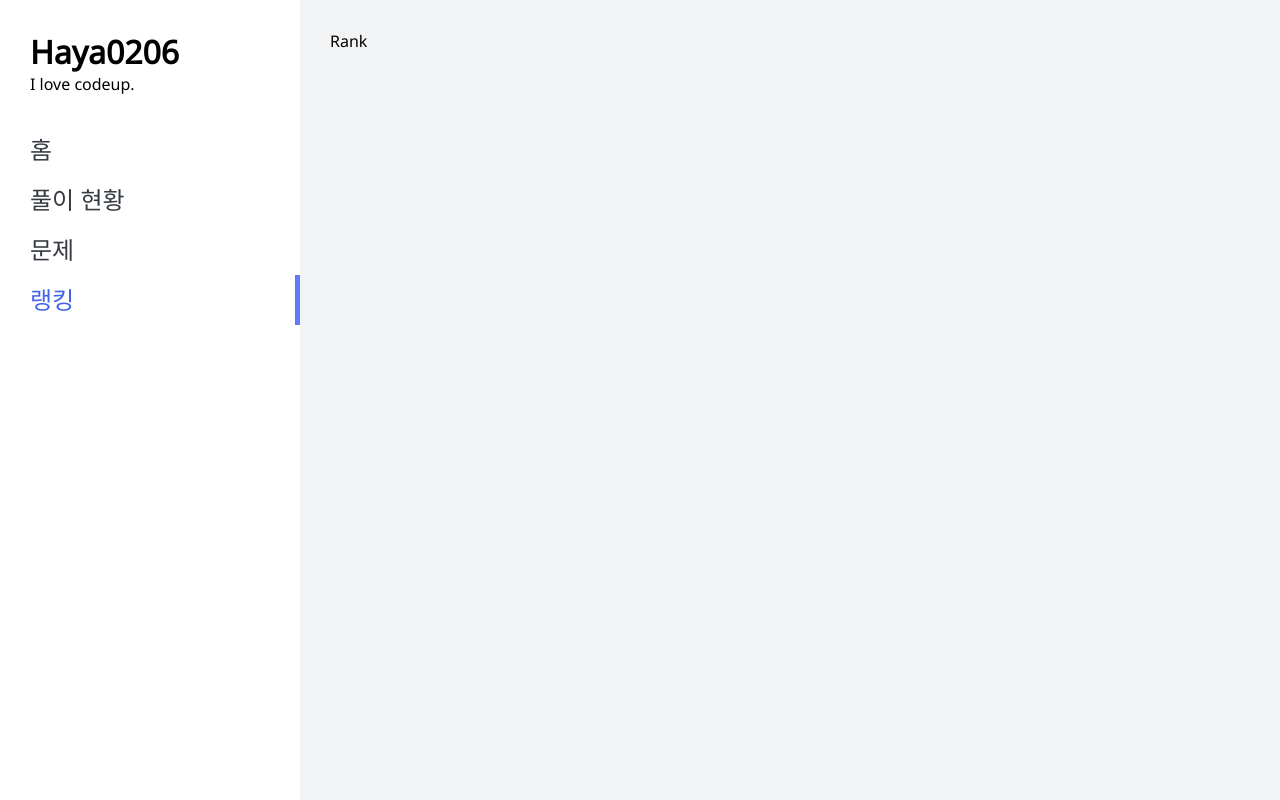
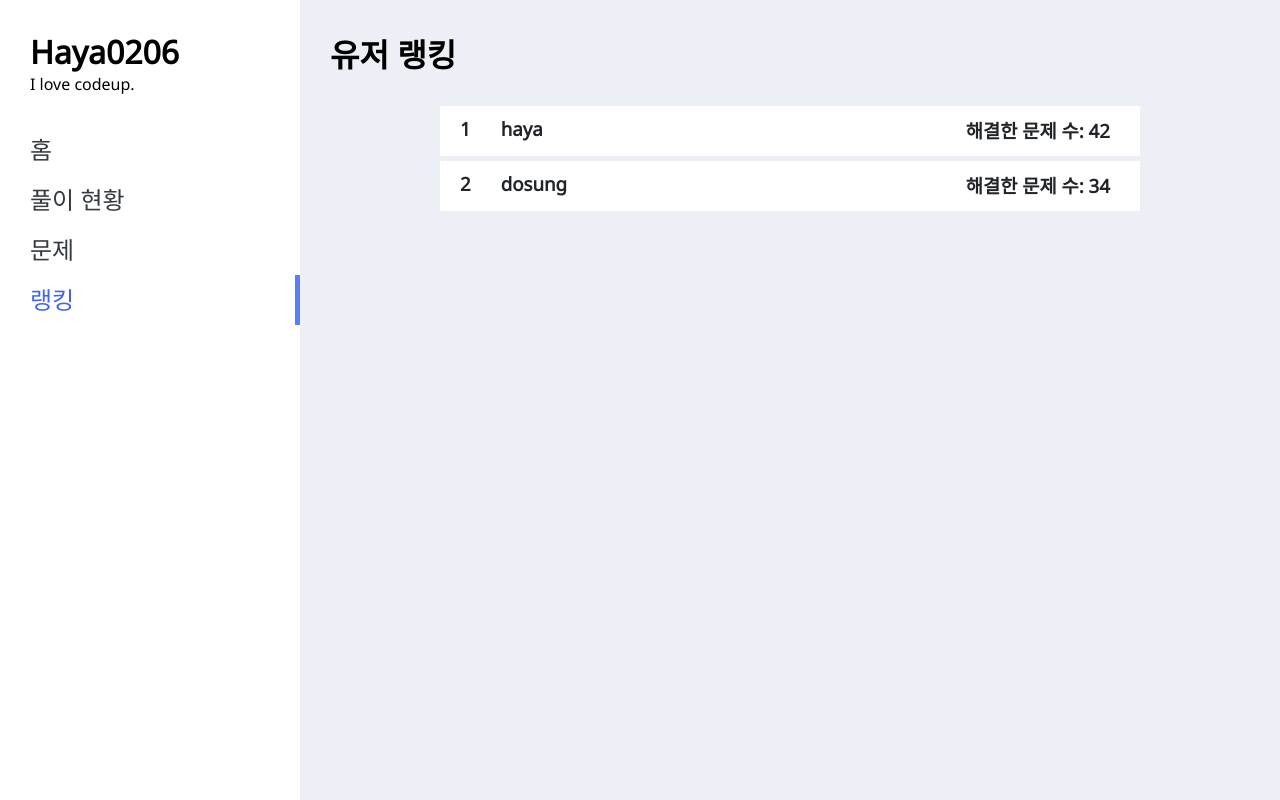
Before and after one commit to kuko216/This.Code_frontend, a React app: page /rank in a window 1280 px wide. Built offline with nearby package versions, Linux system fonts and the light colour scheme.

Commit message:
랭킹 디자인

```diff
--- a/src/components/Rank.js
+++ b/src/components/Rank.js
@@ -3,10 +3,50 @@ import React from 'react';
 import styled from 'styled-components';
 import oc from 'open-color';
 
+import RankCard from './RankCard';
+
+const Title = styled.h1`
+    margin: 0;
+`
+
+const RankListWrapper = styled.div`
+    margin-top: 30px;
+    width: 100%;
+    height: 100%;
+    display: flex;
+    flex-direction: column;
+`
+
+const RankList = [
+    {
+        name: 'haya',
+        solvedProblem: 42,
+        desc: 'gsm탈출은지능순'
+    },
+    {
+        name: 'dosung',
+        solvedProblem: 34,
+        desc: '영하야라이드넣어줘'
+    }
+]
+
 class Rank extends React.Component {
     render(){
         return (
-            <>Rank</>
+            <>
+                <Title>유저 랭킹</Title>
+                <RankListWrapper>
+                    {RankList.map((r, index) =>
+                        <RankCard
+                            name={r.name}
+                            solvedProblem={r.solvedProblem}
+                            desc={r.desc}
+                            index={index+1}
+                            key={index}
+                        />
+                    )}
+                </RankListWrapper>
+            </>
         )
     }
 }
--- /dev/null
+++ b/src/components/RankCard.js
@@ -0,0 +1,79 @@
+import React from 'react';
+import styled from 'styled-components';
+import oc from 'open-color';
+
+import { Link } from 'react-router-dom';
+
+const WhiteBox = styled.div`
+    margin: 0 auto;
+    width: 1000px;
+    height: 50px;
+    background-color: white;
+    margin-bottom: 5px;
+
+    @media (max-width: 1400px){
+        width: 700px;
+    }
+
+    @media (max-width: 1070px){
+        width: 500px;
+    }
+
+    @media (max-width: 900px){
+        width: 100%;
+    }
+`
+
+const CardWrapper = styled.div`
+    box-sizing: border-box;
+    width: 100%;
+    height: 100%;
+    padding: 10px;
+    display: flex;
+`
+
+const Rank = styled.h3`
+    margin: 0;
+    margin-left: 10px;
+    margin-right: 30px;
+    color: ${oc.gray[9]};
+
+
+`
+
+const Name = styled.h3`
+    margin: 0;
+    color: ${oc.gray[9]};
+`
+
+const Spacer = styled.div`
+    flex: 1;
+`
+
+const Desc = styled.h3`
+    margin: 0;
+    color: ${oc.gray[9]};
+
+`
+
+const SolvedProblem = styled.h3`
+    margin: 0;
+    color: ${oc.gray[9]};
+    margin-right: 20px;
+`
+
+const ProblemCard = ({index, name, solvedProblem, desc }) => {
+    return (
+
+        <WhiteBox>
+            <CardWrapper>
+                <Rank>{(index)}</Rank>
+                <Name>{name}</Name>
+                <Spacer />
+                <SolvedProblem>해결한 문제 수: {solvedProblem}</SolvedProblem>
+            </CardWrapper>
+        </WhiteBox>
+    );
+};
+
+export default ProblemCard;
--- a/src/index.css
+++ b/src/index.css
@@ -7,7 +7,7 @@ html{
 body{
     height: 100%;
     margin: 0px;
-    background-color: #f1f3f5;
+    background-color: rgb(236, 239, 245)
 }
 #root{
     height: 100%;
```
